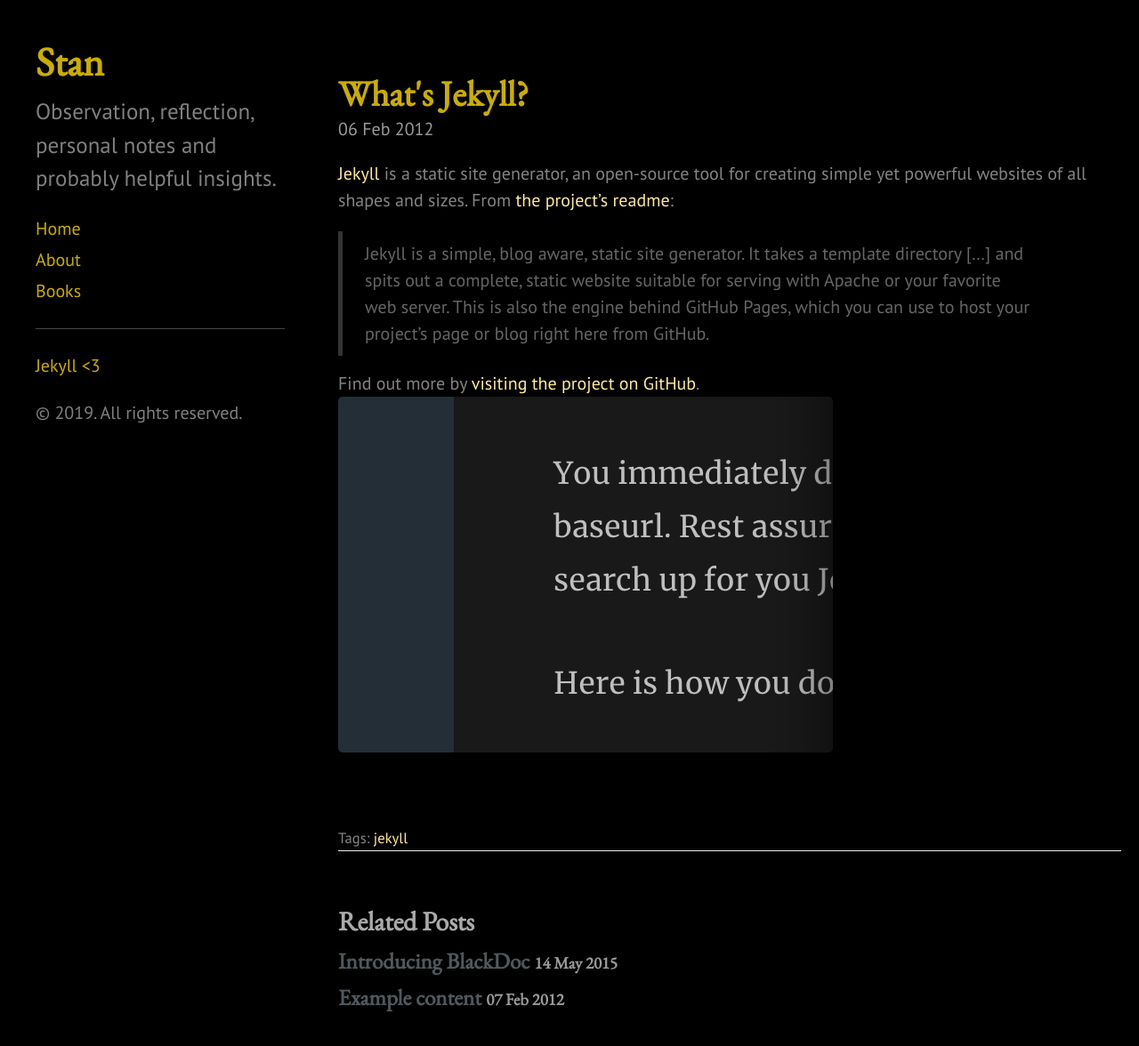
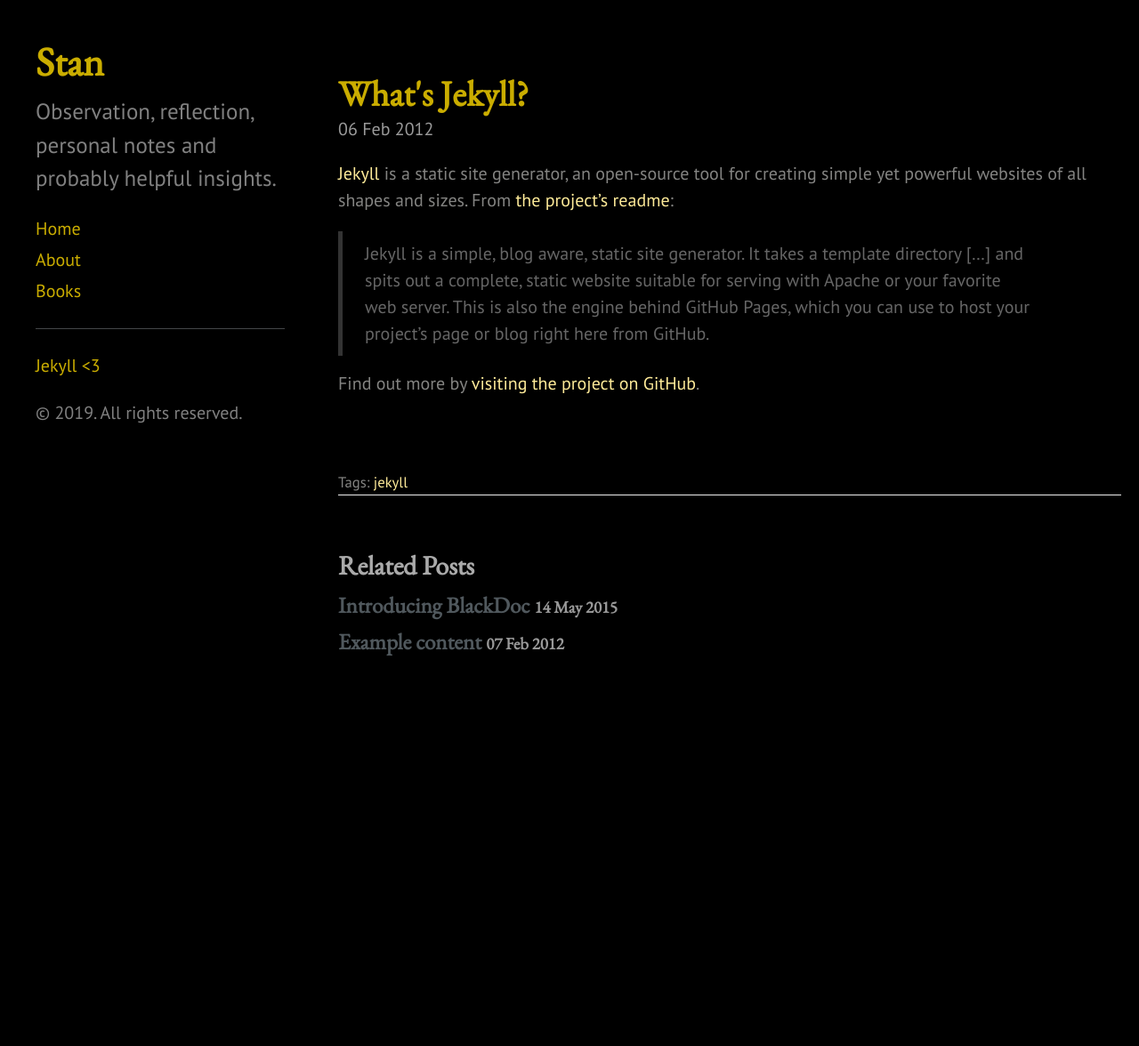
Before and after one commit to gfc121/orn, a Jekyll site: the page built from _posts/2012-02-06-whats-jekyll.md, in a window 1280 px wide and 1277 px high. Shown: the top 1176 px of the window at 89% size. Built offline with Jekyll 4.4.1, drawn with Linux system fonts in a browser that asks for light colours.

Commit message:
Update 2012-02-06-whats-jekyll.md

```diff
--- a/_posts/2012-02-06-whats-jekyll.md
+++ b/_posts/2012-02-06-whats-jekyll.md
@@ -9,4 +9,3 @@
   > Jekyll is a simple, blog aware, static site generator. It takes a template directory [...] and spits out a complete, static website suitable for serving with Apache or your favorite web server. This is also the engine behind GitHub Pages, which you can use to host your project’s page or blog right here from GitHub.
 
 Find out more by [visiting the project on GitHub](https://github.com/mojombo/jekyll).
-![placeholder]({{ site.baseurl }}/assets/images/test.png)
```
